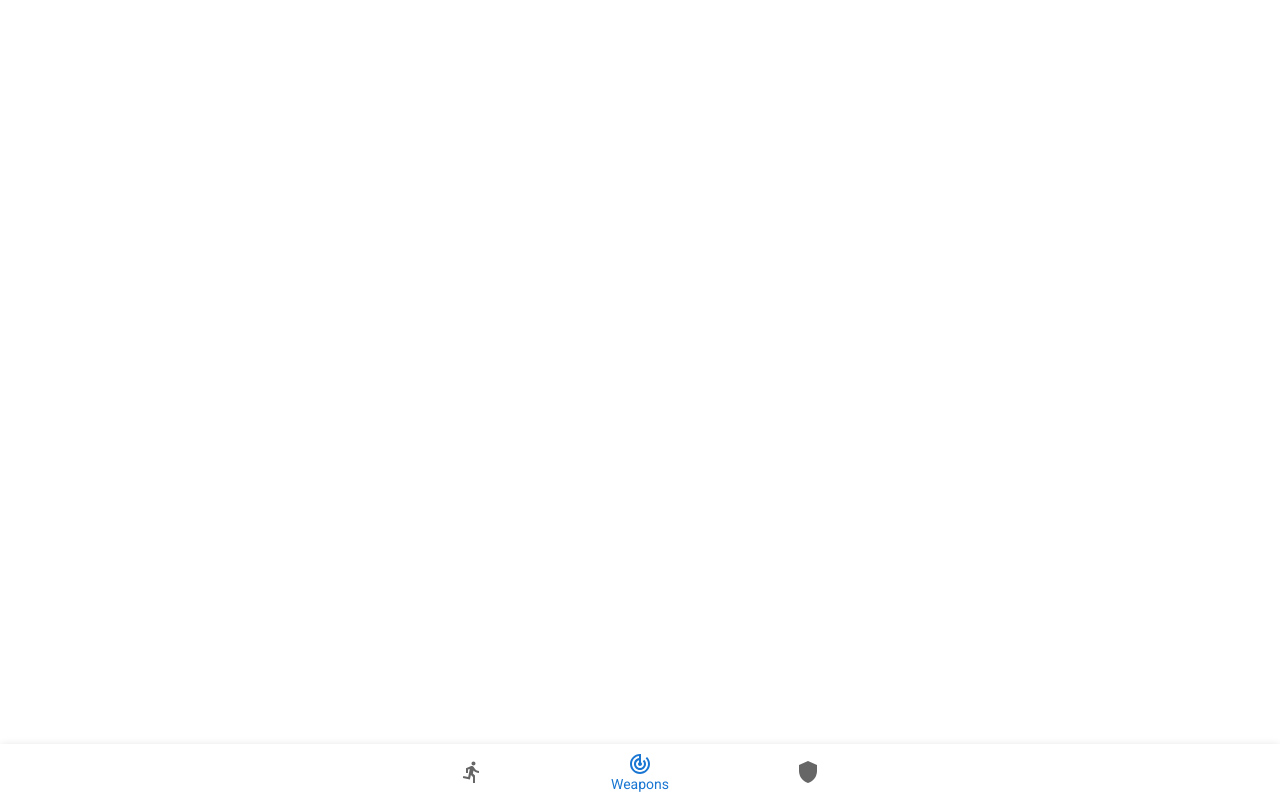
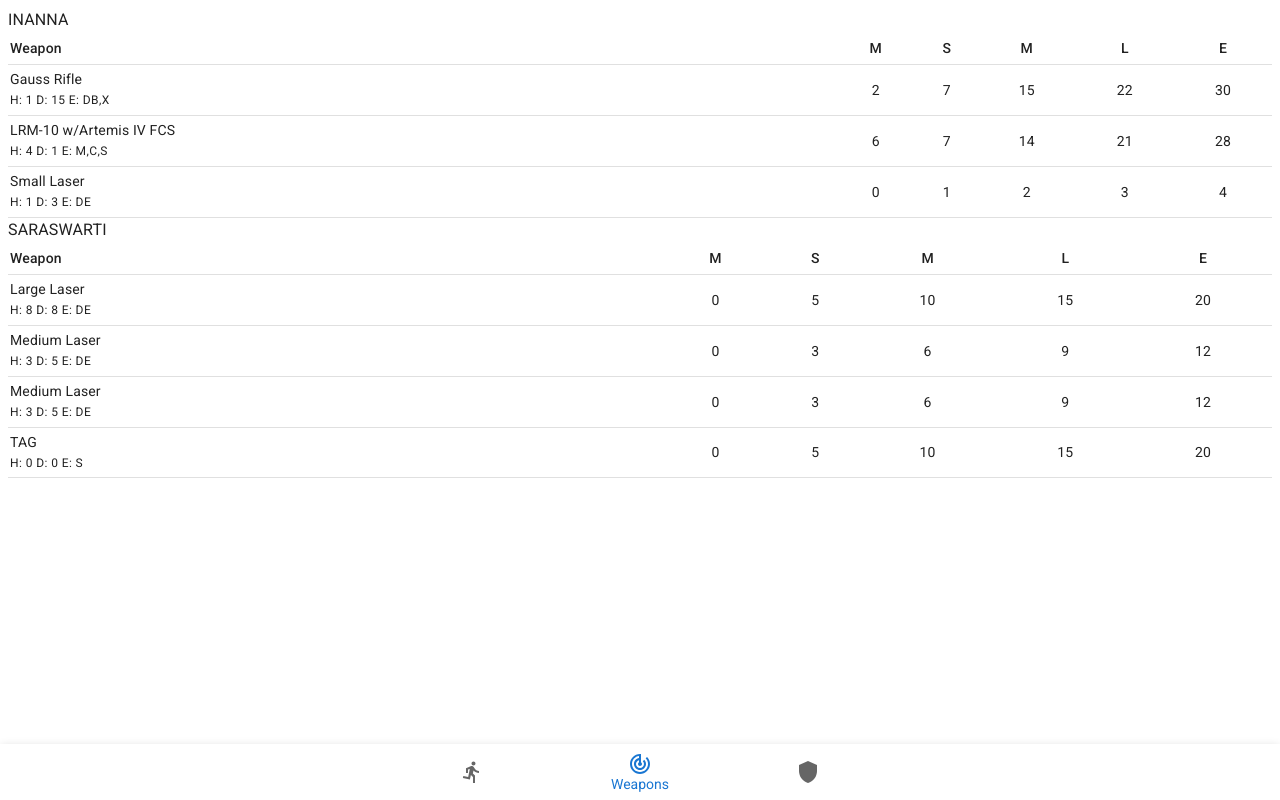
Before and after one commit to Rangoric/BattleTech-Campaign, a Next.js app: page /BattleTech-Campaign/record-sheets/gameday-2025-01-05-voh in a window 1280 px wide. Both pictures are taken after a click on the button "Weapons". Built offline with nearby package versions, Linux system fonts and the light colour scheme.

Commit message:
Weapon Display. Need to make tighter

```diff
--- a/src/recordSheets/RecordSheets.tsx
+++ b/src/recordSheets/RecordSheets.tsx
@@ -10,6 +10,7 @@ import TrackChangesIcon from "@mui/icons-material/TrackChanges";
 import ShieldIcon from "@mui/icons-material/Shield";
 import { allUnits } from "./data/everything";
 import { Movement } from "./Movement";
+import { Weapons } from "./Weapons";
 
 export interface IRecordSheetsProps {
   units: string[];
@@ -27,6 +28,7 @@ export const RecordSheets: React.FC<IRecordSheetsProps> = ({ units }) => {
     <>
       <Box padding={1}>
         {value === "Movement" && <Movement units={unitsData} />}
+        {value === "Weapons" && <Weapons units={unitsData} />}
       </Box>
       <Paper
         sx={{ position: "fixed", bottom: 0, left: 0, right: 0 }}
--- /dev/null
+++ b/src/recordSheets/WeaponDisplay.tsx
@@ -0,0 +1,70 @@
+import {
+  Box,
+  Table,
+  TableBody,
+  TableCell,
+  TableContainer,
+  TableHead,
+  TableRow,
+  Typography,
+} from "@mui/material";
+import { IRecordSheet } from "./data/IRecordSheet";
+
+export interface IWeaponDisplayProps {
+  unit: IRecordSheet;
+}
+
+export const WeaponDisplay: React.FC<IWeaponDisplayProps> = ({ unit }) => {
+  return (
+    <TableContainer component={Box}>
+      <Table size="small">
+        <TableHead>
+          <TableCell sx={{ padding: "4px 2px" }}>Weapon</TableCell>
+          <TableCell sx={{ padding: "4px 2px" }} align={"center"}>
+            M
+          </TableCell>
+          <TableCell sx={{ padding: "4px 2px" }} align={"center"}>
+            S
+          </TableCell>
+          <TableCell sx={{ padding: "4px 2px" }} align={"center"}>
+            M
+          </TableCell>
+          <TableCell sx={{ padding: "4px 2px" }} align={"center"}>
+            L
+          </TableCell>
+          <TableCell sx={{ padding: "4px 2px" }} align={"center"}>
+            E
+          </TableCell>
+        </TableHead>
+        <TableBody>
+          {unit.vehicle.weapons.map((weapon) => (
+            <TableRow key={weapon.name}>
+              <TableCell sx={{ padding: "4px 2px" }}>
+                <Typography variant={"body2"}>{weapon.name}</Typography>
+                <Typography variant={"caption"}>
+                  H: {weapon.heat} D: {weapon.damage} E:{" "}
+                  {weapon.effects.join(",")}
+                </Typography>
+              </TableCell>
+              <TableCell sx={{ padding: "4px 2px" }} align={"center"}>
+                {weapon.minRange}
+              </TableCell>
+              <TableCell sx={{ padding: "4px 2px" }} align={"center"}>
+                {weapon.shortRange}
+              </TableCell>
+              <TableCell sx={{ padding: "4px 2px" }} align={"center"}>
+                {weapon.mediumRange}
+              </TableCell>
+              <TableCell sx={{ padding: "4px 2px" }} align={"center"}>
+                {weapon.longRange}
+              </TableCell>
+              <TableCell sx={{ padding: "4px 2px" }} align={"center"}>
+                {weapon.extremeRange}
+              </TableCell>
+            </TableRow>
+          ))}
+        </TableBody>
+      </Table>
+    </TableContainer>
+  );
+};
--- a/src/recordSheets/Weapons.tsx
+++ b/src/recordSheets/Weapons.tsx
@@ -1,10 +1,21 @@
-import { Box } from "@mui/material";
+import { Box, Typography } from "@mui/material";
 import { IRecordSheet } from "./data/IRecordSheet";
+import { useUnitStatus } from "./data/useUnitStatus";
+import { WeaponDisplay } from "./WeaponDisplay";
 
 export interface IWeapons {
-  unitData: IRecordSheet;
+  units: IRecordSheet[];
 }
 
-export const Weapons: React.FC<IWeapons> = () => {
-  return <Box></Box>;
+export const Weapons: React.FC<IWeapons> = ({ units }) => {
+  return (
+    <Box>
+      {units.map((unit) => (
+        <Box key={unit.pilotData.callSign}>
+          <Typography>{unit.pilotData.callSign}</Typography>
+          <WeaponDisplay unit={unit} />
+        </Box>
+      ))}
+    </Box>
+  );
 };
```
